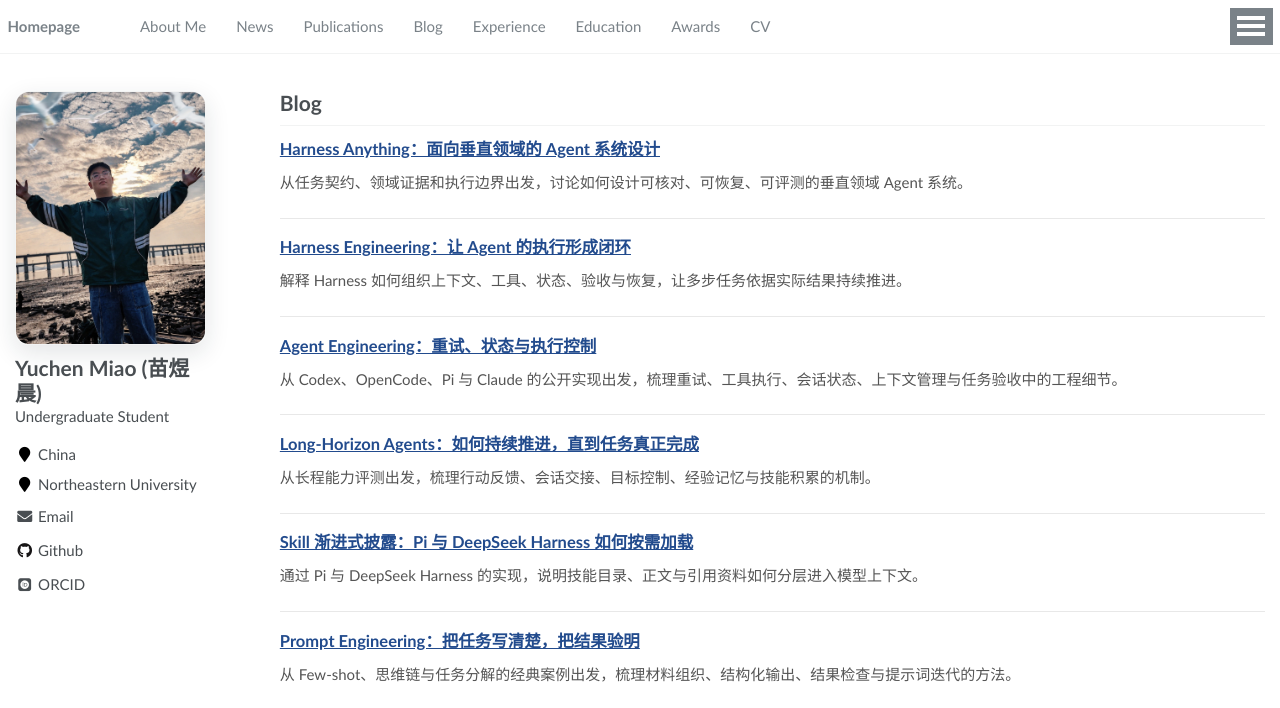
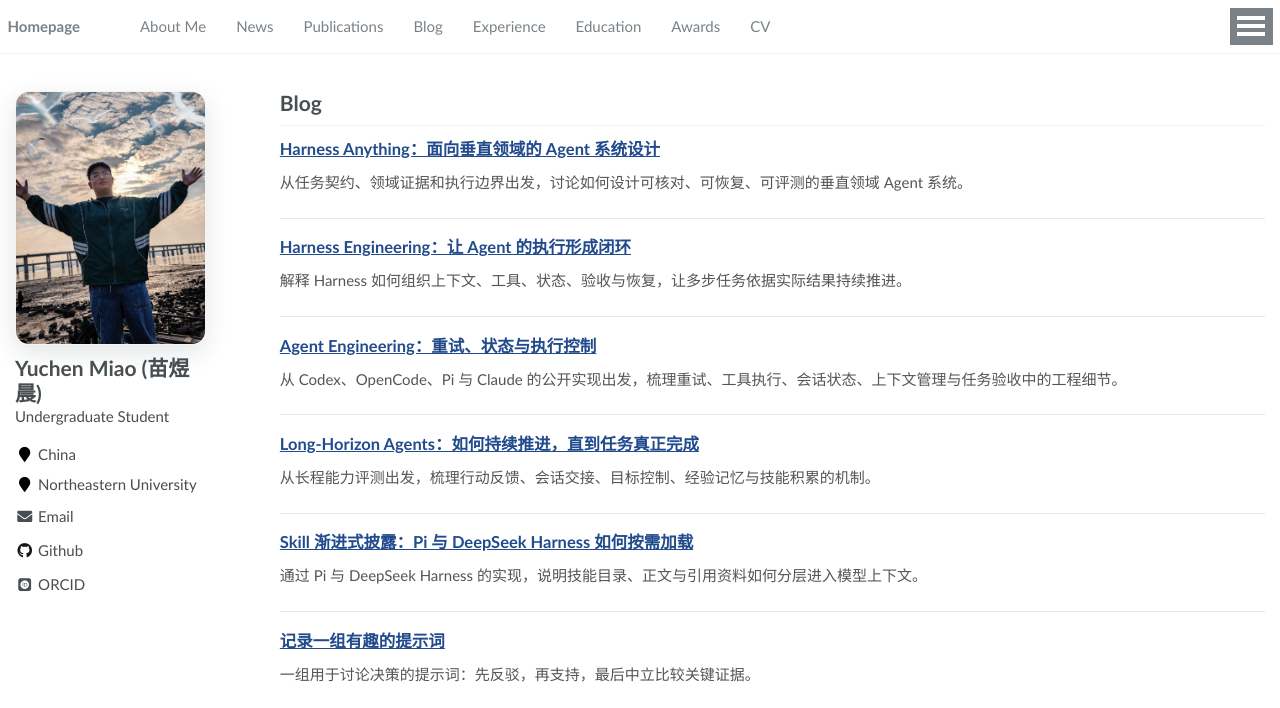
Before and after one commit to yuchenmiao04/yuchenmiao04.github.io, a Jekyll site: the page built from _pages/blog/index.md, in a window 1280 px wide, cut to the strip 0-708 px from the top of the page. Built offline with Jekyll 4.4.1, drawn with Linux system fonts in a browser that asks for light colours; some web fonts are replaced.

Commit message:
Publish short collection of decision prompts

```diff
--- a/_data/blog.yml
+++ b/_data/blog.yml
@@ -13,6 +13,9 @@
 - slug: skill-progressive-disclosure
   title: Skill 渐进式披露：Pi 与 DeepSeek Harness 如何按需加载
   description: 通过 Pi 与 DeepSeek Harness 的实现，说明技能目录、正文与引用资料如何分层进入模型上下文。
+- slug: interesting-prompts
+  title: 记录一组有趣的提示词
+  description: 一组用于讨论决策的提示词：先反驳，再支持，最后中立比较关键证据。
 - slug: prompt-engineering
   title: Prompt Engineering：把任务写清楚，把结果验明
   description: 从 Few-shot、思维链与任务分解的经典案例出发，梳理材料组织、结构化输出、结果检查与提示词迭代的方法。
--- /dev/null
+++ b/_pages/blog/interesting-prompts.html
@@ -0,0 +1,77 @@
+---
+layout: null
+title: 记录一组有趣的提示词
+permalink: /blog/interesting-prompts/
+description: 一组用于讨论决策的提示词：先反驳，再支持，最后中立比较关键证据。
+---
+
+{% raw %}
+<!DOCTYPE html>
+
+<html lang="zh-CN">
+<head>
+<meta charset="utf-8"/>
+<meta content="width=device-width, initial-scale=1" name="viewport"/>
+<meta content="light" name="color-scheme"/>
+<title>记录一组有趣的提示词 - Yuchen Miao</title>
+<meta content="一组用于讨论决策的提示词：先反驳，再支持，最后中立比较关键证据。" name="description"/>
+<style>
+    :root { color-scheme: light; --ink: #202027; --muted: #74717d; --purple: #69528c; --line: #e7e3ec; --lavender: #f7f5fa; }
+    * { box-sizing: border-box; }
+    html { scroll-behavior: smooth; scroll-padding-top: 28px; }
+    body { margin: 0; background: #fff; color: var(--ink); font-family: -apple-system, BlinkMacSystemFont, "PingFang SC", "Hiragino Sans GB", "Microsoft YaHei", sans-serif; -webkit-font-smoothing: antialiased; }
+    main { max-width: 820px; margin: 0 auto; padding: 64px 30px 72px; }
+    h1 { margin: 0 0 26px; color: #17151d; font-size: clamp(28px, 4vw, 40px); font-weight: 650; line-height: 1.45; letter-spacing: -.025em; }
+    p, blockquote { font-size: 16px; line-height: 1.95; }
+    .intro { margin: 0; }
+    .toc { display: flex; gap: 10px 24px; flex-wrap: wrap; margin: 28px 0 38px; padding: 17px 0; border-top: 1px solid var(--line); border-bottom: 1px solid var(--line); font-size: 14px; line-height: 1.8; }
+    a { color: var(--purple); text-underline-offset: .22em; text-decoration-thickness: 1px; }
+    a:hover { color: #3f285f; }
+    a:focus-visible { outline: 2px solid var(--purple); outline-offset: 4px; }
+    section + section { margin-top: 36px; }
+    h2 { font-size: 21px; line-height: 1.6; font-weight: 650; margin: 0 0 15px; scroll-margin-top: 28px; }
+    blockquote { margin: 0; padding: 21px 24px; background: var(--lavender); border-left: 3px solid #bda9d6; border-radius: 0 8px 8px 0; overflow-wrap: break-word; }
+    blockquote p { margin: 0; }
+    @media (max-width: 600px) {
+      main { padding: 34px 20px 48px; }
+      h1 { margin-bottom: 21px; }
+      p, blockquote { font-size: 15.5px; }
+      .toc { margin: 25px 0 31px; gap: 9px 20px; }
+      h2 { font-size: 19px; }
+      blockquote { padding: 17px 19px; }
+      section + section { margin-top: 30px; }
+    }
+    @media (prefers-reduced-motion: reduce) { html { scroll-behavior: auto; } }
+    @media print { main { max-width: none; padding: 0; } section { break-inside: avoid; } .toc { display: none; } }
+  </style>
+<link href="https://yuchenmiao04.github.io/blog/interesting-prompts/" rel="canonical"/><meta content="记录一组有趣的提示词" property="og:title"/><meta content="一组用于讨论决策的提示词：先反驳，再支持，最后中立比较关键证据。" property="og:description"/><meta content="https://yuchenmiao04.github.io/blog/interesting-prompts/" property="og:url"/><meta content="article" property="og:type"/><style>.article-nav { display: flex; justify-content: space-between; gap: 24px; margin-bottom: 28px; font-size: 13px; line-height: 1.6; } .article-nav a { color: var(--muted); text-decoration: none; } .article-nav a:hover { color: var(--purple); }</style></head>
+<body>
+<main>
+<article>
+<header><nav aria-label="文章导航" class="article-nav"><a href="/blog/">← Blog</a><a href="/">Yuchen Miao</a></nav>
+<h1>记录一组有趣的提示词</h1>
+<p class="intro">这组提示词把一次决策讨论分成三个步骤：先找出反对理由，再整理支持理由，最后比较关键证据。使用前，先说明决策背景、备选方案和已经掌握的信息。</p>
+</header>
+<nav aria-label="文章目录" class="toc">
+<a href="#challenge">一、先反驳</a>
+<a href="#support">二、再支持</a>
+<a href="#compare">三、比较证据</a>
+</nav>
+<section aria-labelledby="challenge">
+<h2 id="challenge">一、先反驳</h2>
+<blockquote><p>先禁止支持我，全力反驳，找出遗漏信息、盲目乐观假设、不可逆成本、机会成本、最坏风险、情绪带来的认知偏差。</p></blockquote>
+</section>
+<section aria-labelledby="support">
+<h2 id="support">二、再支持</h2>
+<blockquote><p>切换支持视角，列出该决定成立的核心理由。</p></blockquote>
+</section>
+<section aria-labelledby="compare">
+<h2 id="compare">三、比较证据</h2>
+<blockquote><p>中立对比关键证据，告诉我哪边占优势、最大未知风险，出现哪些条件结论会反转，不要刻意平衡观点，拒绝强行五五开。</p></blockquote>
+</section>
+</article>
+</main>
+</body>
+</html>
+
+{% endraw %}
```
